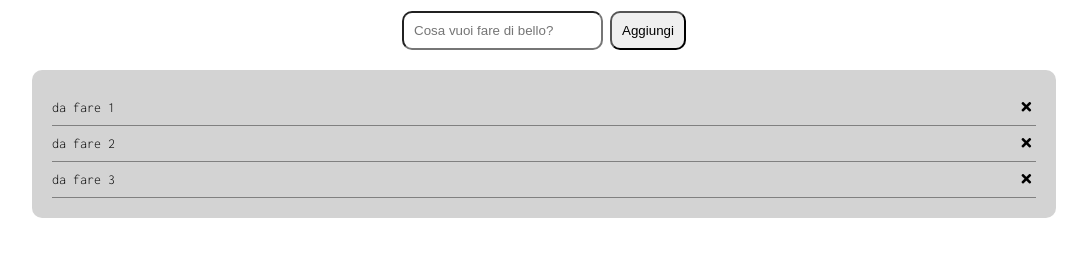
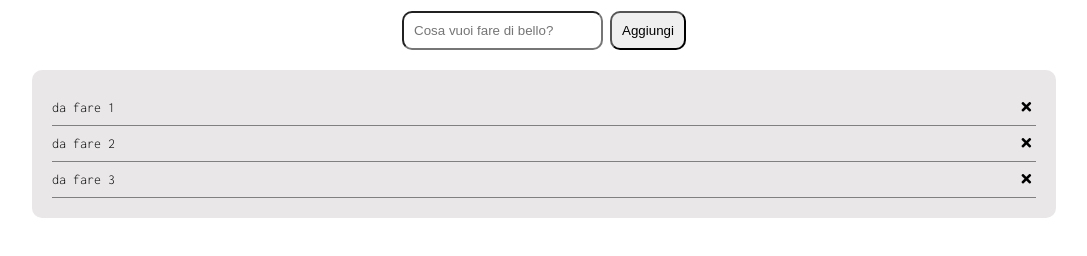
Before and after one commit to edoardomalfatto/vue-todolist, a plain HTML site: page index.html in a window 1280 px wide. Shown: the part 182-438 px from the top of the page, without its empty margins (96-1183 px from the left). Drawn offline with nearby package versions, Linux system fonts and the light colour scheme.

Commit message:
piccole modifiche grafiche

```diff
--- a/style.css
+++ b/style.css
@@ -39,7 +39,7 @@ body {
     border-radius: 10px;
     margin-top: 20px;
     width: 100%;
-    background-color: lightgray;
+    background-color: rgb(233, 231, 231);
     padding: 20px;
 }
 
```
